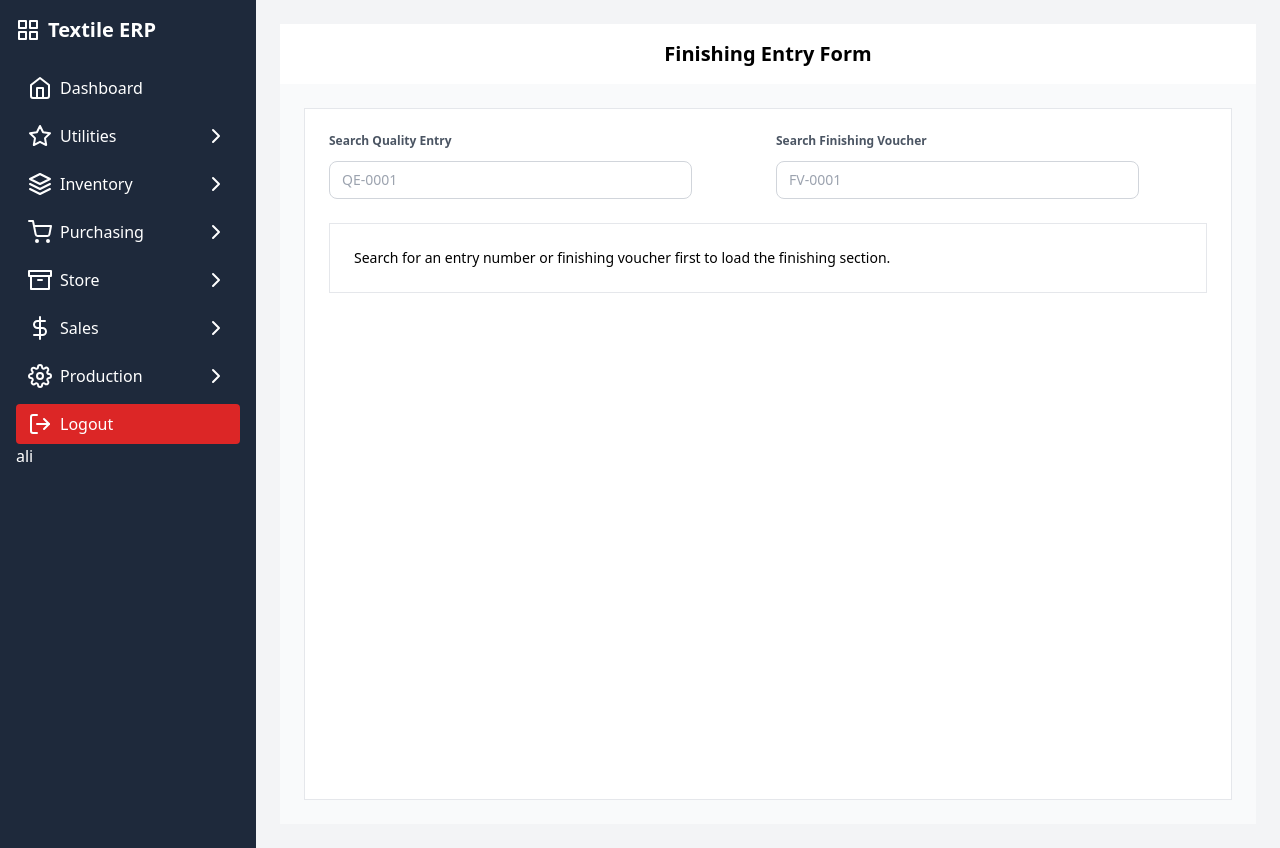
After one commit to callmeyaseen/SAAS, a Django app: page /production/finishing-entry/ in a window 1280 px wide. The commit adds this page. Run offline with Django 5.2, Linux system fonts and the light colour scheme; data comes from the database, SQL or seed files in the repository; both versions use the stored data as it was after the commit.

Commit message:
Working on finishing form

```diff
--- /dev/null
+++ b/production/templates/production/Finishing_entry_form.html
@@ -0,0 +1,152 @@
+{% extends 'layout/base.html' %}
+{% load static %}
+{% block title %}Finishing Entry Form{% endblock %}
+{% block content %}
+<main class="flex-1 min-h-screen overflow-hidden flex flex-col bg-gray-50">
+  <header class="bg-white shadow-sm p-4 flex justify-center items-center h-16 shrink-0">
+    <h1 class="text-xl font-semibold text-gray-800">Finishing Entry Form</h1>
+  </header>
+
+  <div class="flex-1 p-6 flex justify-center items-start">
+    <div class="w-full max-w-5xl bg-white rounded-3xl shadow-sm border border-gray-100 p-6">
+      {% if messages %}
+      <div class="mb-4 space-y-2">
+        {% for message in messages %}
+        <div class="rounded-lg border px-3 py-2 text-sm {% if message.tags == 'success' %}border-emerald-200 bg-emerald-50 text-emerald-800{% elif message.tags == 'warning' %}border-amber-200 bg-amber-50 text-amber-800{% elif message.tags == 'error' %}border-rose-200 bg-rose-50 text-rose-800{% else %}border-slate-200 bg-slate-50 text-slate-800{% endif %}">
+          {{ message }}
+        </div>
+        {% endfor %}
+      </div>
+      {% endif %}
+
+      <div class="grid gap-4 md:grid-cols-2 mb-6">
+        <form method="GET" class="grid gap-3">
+          <label for="entry_no" class="text-xs font-semibold text-gray-600">Search Quality Entry</label>
+          <div class="flex gap-2">
+            <input
+              id="entry_no"
+              name="entry_no"
+              type="text"
+              value="{{ entry_no_search }}"
+              placeholder="QE-0001"
+              class="flex-1 px-3 py-2 border rounded-lg focus:ring-2 focus:ring-blue-500 focus:outline-none border-gray-300 text-sm shadow-sm"
+            />
+            <button type="submit" class="px-4 py-2 bg-slate-900 text-white rounded-lg text-sm hover:bg-slate-800 transition">Find</button>
+          </div>
+        </form>
+
+        <form method="GET" class="grid gap-3">
+          <label for="voucher_no" class="text-xs font-semibold text-gray-600">Search Finishing Voucher</label>
+          <div class="flex gap-2">
+            <input
+              id="voucher_no"
+              name="voucher_no"
+              type="text"
+              value="{{ voucher_search }}"
+              placeholder="FV-0001"
+              class="flex-1 px-3 py-2 border rounded-lg focus:ring-2 focus:ring-blue-500 focus:outline-none border-gray-300 text-sm shadow-sm"
+            />
+            <button type="submit" class="px-4 py-2 bg-slate-900 text-white rounded-lg text-sm hover:bg-slate-800 transition">Find</button>
+          </div>
+        </form>
+      </div>
+
+      {% if quality_entry %}
+      <div class="grid gap-4 mb-6 md:grid-cols-2">
+        <div class="rounded-3xl border border-slate-200 bg-slate-50 p-5">
+          <h2 class="text-sm font-semibold text-slate-700 uppercase tracking-wide">Quality Entry</h2>
+          <div class="mt-4 grid gap-2 text-sm text-slate-900">
+            <div><span class="font-semibold">Entry No:</span> {{ quality_entry.entry_no }}</div>
+            <div><span class="font-semibold">Weight:</span> {{ quality_entry.weight }} kg</div>
+            <div><span class="font-semibold">Status:</span> {{ quality_entry.status }}</div>
+            <div><span class="font-semibold">Fault:</span> {{ quality_entry.fault_type|default:'-' }}</div>
+            <div><span class="font-semibold">Roll:</span> {{ quality_entry.roll.roll_no }}</div>
+          </div>
+        </div>
+
+        <div class="rounded-3xl border border-slate-200 bg-slate-50 p-5">
+          <h2 class="text-sm font-semibold text-slate-700 uppercase tracking-wide">Roll / Plan</h2>
+          <div class="mt-4 grid gap-2 text-sm text-slate-900">
+            <div><span class="font-semibold">Roll No:</span> {{ quality_entry.roll.roll_no }}</div>
+            <div><span class="font-semibold">Plan No:</span> {{ quality_entry.roll.plan.plan_no }}</div>
+            {% if quality_entry.roll.plan.work_order %}
+            <div><span class="font-semibold">Work Order:</span> {{ quality_entry.roll.plan.work_order.work_order_no }}</div>
+            {% endif %}
+            <div><span class="font-semibold">Press Hole:</span> {{ quality_entry.press_hole }}</div>
+            <div><span class="font-semibold">Double Kunda:</span> {{ quality_entry.double_kunda }}</div>
+            <div><span class="font-semibold">Needle Break:</span> {{ quality_entry.needle_break }}</div>
+          </div>
+        </div>
+      </div>
+      {% endif %}
+
+      {% if quality_entry %}
+      <form method="post" class="space-y-6">
+        {% csrf_token %}
+        <input type="hidden" name="entry_no" value="{{ quality_entry.entry_no }}">
+
+        <div class="grid gap-4 md:grid-cols-3">
+          <div>
+            <label class="block text-xs font-semibold text-gray-600 mb-1">Voucher Number</label>
+            <input
+              type="text"
+              name="voucher_no"
+              value="{{ finishing_entry.voucher_no|default:default_voucher_no }}"
+              readonly
+              class="w-full px-3 py-2 border rounded-lg border-gray-300 bg-slate-100 text-sm"
+            />
+          </div>
+          <div>
+            <label class="block text-xs font-semibold text-gray-600 mb-1">Width</label>
+            <input
+              type="number"
+              step="0.01"
+              name="width"
+              value="{{ finishing_entry.width|default:'' }}"
+              class="w-full px-3 py-2 border rounded-lg border-gray-300 text-sm"
+            />
+          </div>
+          <div>
+            <label class="block text-xs font-semibold text-gray-600 mb-1">GSM</label>
+            <input
+              type="number"
+              step="0.01"
+              name="gsm"
+              value="{{ finishing_entry.gsm|default:'' }}"
+              class="w-full px-3 py-2 border rounded-lg border-gray-300 text-sm"
+            />
+          </div>
+        </div>
+
+        <div class="grid gap-4 md:grid-cols-2">
+          <div>
+            <label class="block text-xs font-semibold text-gray-600 mb-1">Status</label>
+            <select name="status" class="w-full px-3 py-2 border rounded-lg border-gray-300 text-sm">
+              <option value="Pass" {% if finishing_entry.status == 'Pass' or not finishing_entry %}selected{% endif %}>Pass</option>
+              <option value="Hold" {% if finishing_entry.status == 'Hold' %}selected{% endif %}>Hold</option>
+              <option value="Reject" {% if finishing_entry.status == 'Reject' %}selected{% endif %}>Reject</option>
+            </select>
+          </div>
+          <div>
+            <label class="block text-xs font-semibold text-gray-600 mb-1">Remarks</label>
+            <textarea name="remarks" rows="3" class="w-full px-3 py-2 border rounded-lg border-gray-300 text-sm">{{ finishing_entry.remarks|default:'' }}</textarea>
+          </div>
+        </div>
+
+        <div class="flex flex-wrap items-center gap-3">
+          <button type="submit" class="px-5 py-2.5 bg-blue-600 text-white rounded-lg text-sm font-semibold hover:bg-blue-700 transition">Save Finishing</button>
+          {% if finishing_entry %}
+          <a href="{% url 'production:finishing_entry_view' finishing_entry.voucher_no %}" class="px-4 py-2 bg-slate-900 text-white rounded-lg text-sm hover:bg-slate-800 transition">View</a>
+          <a href="{% url 'production:finishing_entry_delete' finishing_entry.voucher_no %}" onclick="return confirm('Delete finishing voucher {{ finishing_entry.voucher_no }}?')" class="px-4 py-2 border border-rose-300 text-rose-700 rounded-lg text-sm hover:bg-rose-50 transition">Delete</a>
+          {% endif %}
+        </div>
+      </form>
+      {% else %}
+      <div class="rounded-3xl border border-slate-200 bg-slate-50 p-6 text-sm text-slate-600">
+        Search for an entry number or finishing voucher first to load the finishing section.
+      </div>
+      {% endif %}
+    </div>
+  </div>
+</main>
+{% endblock %}
--- a/production/urls.py
+++ b/production/urls.py
@@ -25,4 +25,8 @@ urlpatterns = [
     path('create-wo/', views.create_wo, name='create_wo'),
     path('wo-list/', views.wo_list, name='wo_list'),
     path('wo-view/<int:pk>/', views.wo_detail, name='wo_detail'),
+    path('finishing-entry/', views.finishing_entry_form, name='finishing_entry_form'),
+    path('finishing-entry/delete/<str:voucher_no>/', views.finishing_entry_delete, name='finishing_entry_delete'),
+    path('finishing-entry/view/<str:voucher_no>/', views.finishing_entry_view, name='finishing_entry_view'),
+    path('finishing-reports/', views.finishing_reports, name='finishing_reports'),
 ]
--- a/production/views.py
+++ b/production/views.py
@@ -2,7 +2,7 @@ import re
 
 from django.shortcuts import render, redirect, get_object_or_404
 from django.urls import reverse
-from .models import ProductionPlan, ProductionRoll, QualityEntry, WorkOrder
+from .models import ProductionPlan, ProductionRoll, QualityEntry, FinishingEntry, WorkOrder
 from sale.models import SaleOrder
 from utilities.models import Machine, Product, Department, Recipe
 from django.contrib.auth.models import User
@@ -693,3 +693,115 @@ def wo_detail(request, pk):
         'work_order': work_order,
         'wo_items': wo_items,
     })
+
+
+# =========== Knitting Finishing Entry ==============
+def generate_finishing_voucher():
+    last_entry = FinishingEntry.objects.order_by('-id').first()
+    if last_entry and last_entry.voucher_no:
+        match = re.search(r'(\d+)$', last_entry.voucher_no)
+        if match:
+            next_num = int(match.group(1)) + 1
+        else:
+            next_num = 1
+    else:
+        next_num = 1
+    return f"FV-{next_num:04d}"
+
+
+def finishing_entry_form(request):
+    entry_no_search = request.GET.get('entry_no', '').strip()
+    voucher_search = request.GET.get('voucher_no', '').strip()
+    quality_entry = None
+    finishing_entry = None
+    default_voucher_no = generate_finishing_voucher()
+
+    if voucher_search:
+        finishing_entry = FinishingEntry.objects.filter(voucher_no__iexact=voucher_search).select_related('quality_entry__roll__plan__work_order').first()
+        if finishing_entry:
+            quality_entry = finishing_entry.quality_entry
+        else:
+            messages.warning(request, f"No finishing voucher found for {voucher_search}.")
+    elif entry_no_search:
+        quality_entry = QualityEntry.objects.filter(entry_no__iexact=entry_no_search).select_related('roll__plan__work_order').first()
+        if quality_entry:
+            finishing_entry = getattr(quality_entry, 'finishing_entry', None)
+        else:
+            messages.warning(request, f"No quality entry found for Entry No {entry_no_search}.")
+
+    if request.method == "POST":
+        entry_no = request.POST.get('entry_no', '').strip()
+        voucher_no = request.POST.get('voucher_no', '').strip() or default_voucher_no
+
+        quality_entry = QualityEntry.objects.filter(entry_no__iexact=entry_no).select_related('roll__plan__work_order').first()
+        if not quality_entry:
+            messages.error(request, "Please provide a valid quality entry before saving finishing details.")
+            return redirect('production:finishing_entry_form')
+
+        finishing_entry = FinishingEntry.objects.filter(quality_entry=quality_entry).first()
+        if finishing_entry and finishing_entry.voucher_no.lower() != voucher_no.lower():
+            duplicate = FinishingEntry.objects.filter(voucher_no__iexact=voucher_no).exclude(pk=finishing_entry.pk).first()
+        else:
+            duplicate = FinishingEntry.objects.filter(voucher_no__iexact=voucher_no).first()
+
+        if duplicate and (not finishing_entry or duplicate.pk != finishing_entry.pk):
+            messages.error(request, f"Voucher {voucher_no} is already in use.")
+            return redirect('production:finishing_entry_form')
+
+        if not finishing_entry:
+            finishing_entry = FinishingEntry(
+                quality_entry=quality_entry,
+                roll=quality_entry.roll,
+                voucher_no=voucher_no,
+            )
+        else:
+            finishing_entry.voucher_no = voucher_no
+
+        finishing_entry.width = float(request.POST.get('width') or 0) if request.POST.get('width') else None
+        finishing_entry.gsm = float(request.POST.get('gsm') or 0) if request.POST.get('gsm') else None
+        finishing_entry.remarks = request.POST.get('remarks', '').strip() or None
+        finishing_entry.status = request.POST.get('status', 'Pass')
+        finishing_entry.save()
+
+        messages.success(request, f"Finishing saved with Voucher {finishing_entry.voucher_no}.")
+        return redirect('production:finishing_entry_view', voucher_no=finishing_entry.voucher_no)
+
+    return render(request, 'production/finishing_entry_form.html', {
+        'quality_entry': quality_entry,
+        'finishing_entry': finishing_entry,
+        'entry_no_search': entry_no_search,
+        'voucher_search': voucher_search,
+        'default_voucher_no': default_voucher_no,
+    })
+
+
+def finishing_entry_delete(request, voucher_no):
+    finishing_entry = get_object_or_404(FinishingEntry, voucher_no__iexact=voucher_no)
+    finishing_entry.delete()
+    messages.success(request, f"Finishing voucher {voucher_no} deleted successfully.")
+    return redirect('production:finishing_entry_form')
+
+
+def finishing_entry_view(request, voucher_no):
+    finishing_entry = get_object_or_404(FinishingEntry, voucher_no__iexact=voucher_no)
+    return render(request, 'production/finishing_entry_view.html', {
+        'finishing_entry': finishing_entry,
+    })
+
+
+def finishing_reports(request):
+    q = request.GET.get('q', '').strip()
+    entries = FinishingEntry.objects.select_related('quality_entry__roll__plan__work_order')
+    if q:
+        entries = entries.filter(
+            Q(voucher_no__icontains=q) |
+            Q(quality_entry__entry_no__icontains=q) |
+            Q(roll__roll_no__icontains=q) |
+            Q(roll__plan__plan_no__icontains=q) |
+            Q(roll__plan__work_order__work_order_no__icontains=q)
+        )
+    entries = entries.order_by('-created_at')
+    return render(request, 'production/finishing_reports.html', {
+        'entries': entries,
+        'q': q,
+    })
--- a/templates/layout/base.html
+++ b/templates/layout/base.html
@@ -536,14 +536,14 @@ class="w-full flex justify-between px-3 py-2 rounded hover:bg-gray-700">
         <div id="finishSub"
             class="hidden absolute left-full top-0 ml-2 w-56 bg-gray-950 rounded shadow-lg p-2 space-y-1">
 
-            <a href="#"
+            <a href="{% url 'production:finishing_entry_form' %}"
                 class="flex gap-2 px-3 py-2 hover:bg-gray-700 rounded">
 
                 <i data-feather="edit"></i>
                 Finishing Entry Form
             </a>
 
-            <a href="#"
+            <a href="{% url 'production:finishing_reports' %}"
                 class="flex gap-2 px-3 py-2 hover:bg-gray-700 rounded">
 
                 <i data-feather="bar-chart-2"></i>
```
Also changed, not shown: production/models.py (+19 -0 lines), production/templates/production/finishing_entry_view.html (added, +60 -0 lines), production/templates/production/finishing_reports.html (added, +72 -0 lines), db.sqlite3, production/migrations/0008_finishingentry.py (added).
